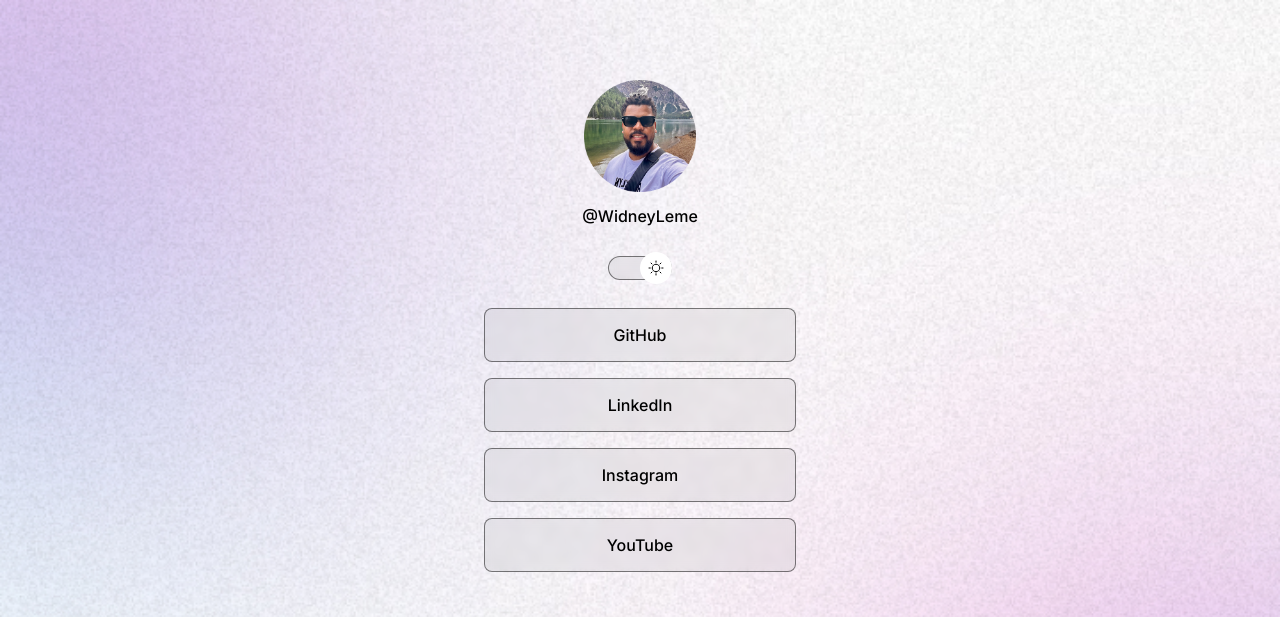
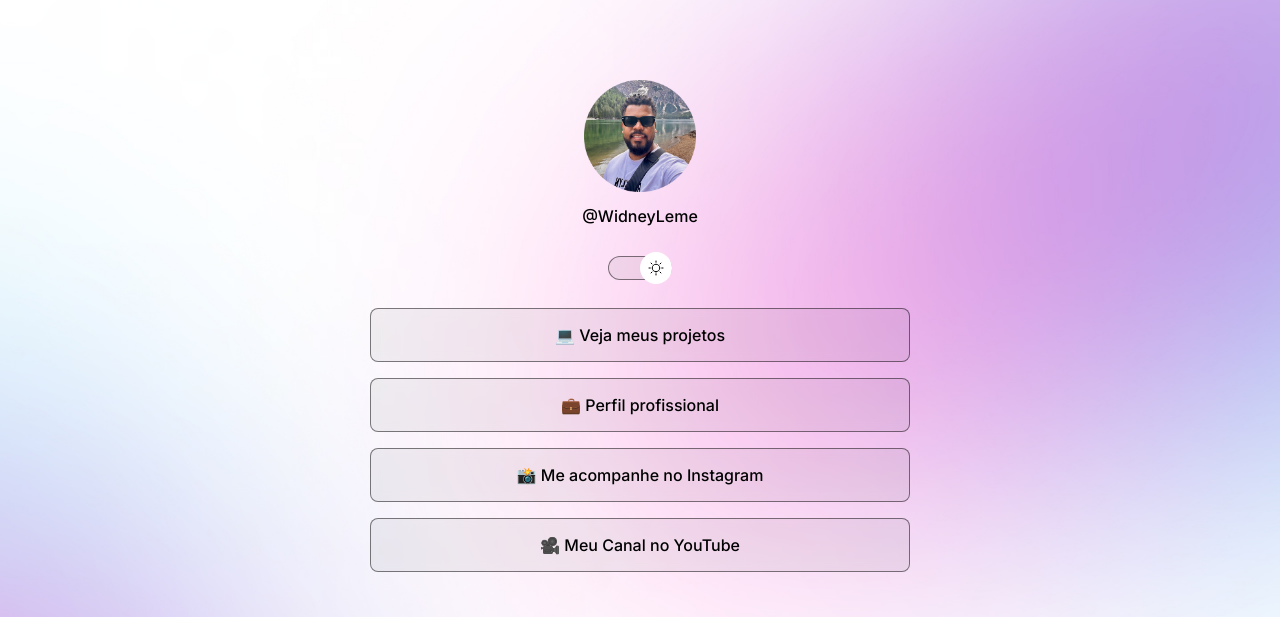
Before and after one commit to WidneyLeme/Projeto, a plain HTML site: page index.html in a window 1280 px wide. Both pictures are taken after a click on the element 640 px from the left and 268 px from the top of the page. Shown: the top 617 px of the page. Drawn offline with nearby package versions, Linux system fonts and the light colour scheme.

```diff
--- a/index.html
+++ b/index.html
@@ -30,10 +30,10 @@ href="https://fonts.googleapis.com/css2?family=Inter:ital,opsz,wght@0,14..32,100
       </div>
 
       <ul>
-      <li><a href="https://github.com/WidneyLeme" target="_blank">GitHub</a></li>
-      <li><a href="https://linkedin.com/in/widneyleme" target="_blank">LinkedIn</a></li>
-      <li><a href="https://Instagram.com/widneyleme" target="_blank">Instagram</a></li>
-      <li><a href="https://youtube.com/@widneyleme" target="_blank">YouTube</a></li>
+      <li><a href="https://github.com/WidneyLeme" target="_blank">💻 Veja meus projetos</a></li>
+      <li><a href="https://linkedin.com/in/widneyleme" target="_blank">💼 Perfil profissional</a></li>
+      <li><a href="https://Instagram.com/widneyleme" target="_blank">📸 Me acompanhe no Instagram</a></li>
+      <li><a href="https://youtube.com/@widneyleme" target="_blank">🎥 Meu Canal no YouTube</a></li>
     </ul>
     <div id="social-links">
       <a href="https://github.com/WidneyLeme"target="_blank">
--- a/style.css
+++ b/style.css
@@ -26,6 +26,7 @@
 
 body {
   background: var(--bg-url) no-repeat top center/cover;
+  height: 100vh;
 }
 
 body * {
@@ -34,12 +35,13 @@ body * {
 }
 
 #container {
-  width: 360px;
+  width: 100%;
+  max-width: 588px;
   margin: 56px auto 0px;
   padding: 0 24px;
 }
 
-/*profile*/
+/* profile */
 #profile {
   text-align: center;
   padding: 24px;
@@ -55,7 +57,7 @@ body * {
   margin-top: 8px;
 }
 
-/*switch*/
+/* switch */
 #switch {
   position: relative;
   width: 64px;
@@ -75,11 +77,16 @@ body * {
   left: 0;
   z-index: 1;
   transform: translateY(-50%);
+
+  animation: slide-back 0.2s;
 }
 
 .light #switch button {
-  right: 0;
-  left: initial;
+  animation: slide-in 0.2s forwards;
+}
+
+#switch button:hover {
+  outline: 8px solid var(--highlight-color);
 }
 
 #switch span {
@@ -121,7 +128,7 @@ ul li a {
   text-decoration: none;
   font-weight: 500;
 
-  transition: background 0.5s;
+  transition: background 0.2s;
 }
 
 /* pseudo-selector */
@@ -139,6 +146,7 @@ ul li a:hover {
 
   font-size: 24px;
 }
+
 #social-links a {
   display: flex;
   align-items: center;
@@ -158,3 +166,33 @@ footer {
   text-align: center;
   font-size: 14px;
 }
+
+/* media queries */
+@media (min-width: 700px) {
+  :root {
+    --bg-url: url(./assets/bg-desktop.jpg);
+  }
+
+  .light {
+    --bg-url: url(./assets/bg-desktop-light.jpg);
+  }
+}
+
+/* animation */
+@keyframes slide-in {
+  from {
+    left: 0;
+  }
+  to {
+    left: 50%;
+  }
+}
+
+@keyframes slide-back {
+  from {
+    left: 50%;
+  }
+  to {
+    left: 0;
+  }
+}
```
